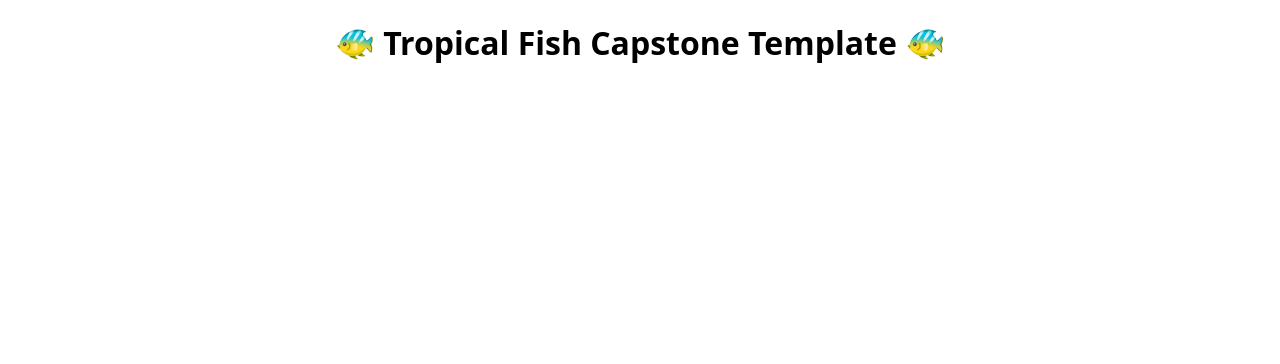
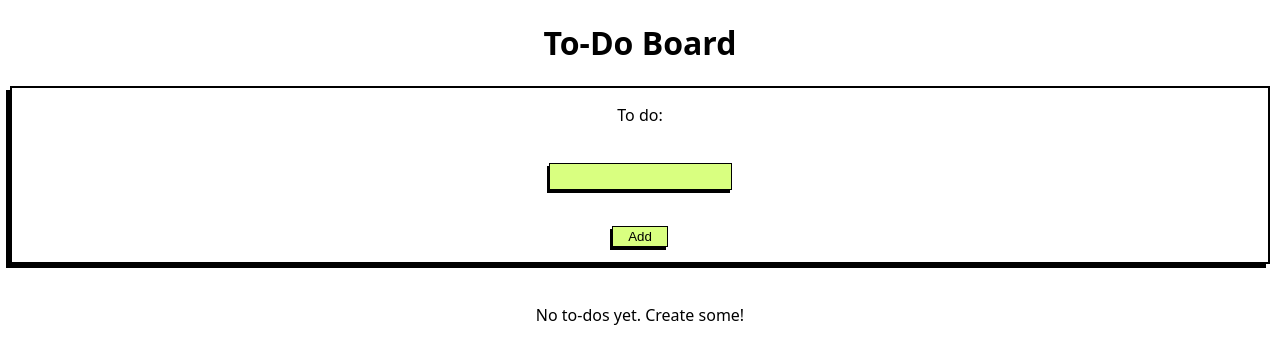
Before and after one commit to supernova-97/Capstone-Project, a Next.js app: page / in a window 1280 px wide. Shown: the top 364 px of the page. Built offline with nearby package versions, Linux system fonts and the light colour scheme.

Commit message:
first commit, built functional to-do list

```diff
--- /dev/null
+++ b/components/Form/Form.js
@@ -0,0 +1,23 @@
+import { StyledForm, StyledInput, StyledAddButton } from "./Form.styled";
+
+function Form({ onAddToDo }) {
+  function handleSubmit(event) {
+    event.preventDefault();
+    const formData = new FormData(event.target);
+    const data = Object.fromEntries(formData);
+    onAddToDo(data);
+    event.target.reset();
+  }
+  return (
+    <>
+      <StyledForm onSubmit={handleSubmit}>
+        <label htmlFor="todo" />
+        <p>To do:</p>
+        <StyledInput type="text" id="todo" name="name" required={true} />
+        <StyledAddButton type="submit">Add</StyledAddButton>
+      </StyledForm>
+    </>
+  );
+}
+
+export default Form;
--- /dev/null
+++ b/components/Form/Form.styled.js
@@ -0,0 +1,40 @@
+import styled from "styled-components";
+
+export const StyledForm = styled.form`
+  border: 2px solid black;
+  display: flex;
+  flex-direction: column;
+  align-items: center;
+  margin: 10px;
+  box-shadow: -4px 4px black;
+`;
+
+export const StyledInput = styled.input`
+  background-color: #d9ff80;
+  height: 1.7rem;
+  margin: 1.3rem;
+  box-shadow: -2px 3px black;
+  border: 1px solid black;
+  :focus {
+    outline: none;
+    border: 2px solid #4af52c;
+  }
+`;
+
+export const StyledAddButton = styled.button`
+  background-color: #d9ff80;
+  border: 1px solid black;
+  box-shadow: -2px 3px black;
+  margin: 15px;
+  padding: 2px 15px;
+  transition: 0.3s;
+  :hover {
+    background-color: #72b359;
+    box-shadow: -3.5px 4.5px black;
+  }
+  :active {
+    background-color: #fff;
+    box-shadow: -2px 3px black;
+    transition: none;
+  }
+`;
--- /dev/null
+++ b/components/List/List.js
@@ -0,0 +1,32 @@
+import {
+  ListContainer,
+  StyledDeleteButton,
+  StyledP,
+  StyledConditionalP,
+  StyledCheckBox,
+} from "./List.styled";
+
+function List({ toDos, onDeleteToDo }) {
+  return (
+    <>
+      <ul>
+        {toDos.map((toDo, index) => (
+          <div key={toDo.id}>
+            <ListContainer>
+              <StyledCheckBox type="checkbox"></StyledCheckBox>
+              <StyledP>{toDo.name}</StyledP>
+              <StyledDeleteButton onClick={() => onDeleteToDo?.(index)}>
+                x
+              </StyledDeleteButton>
+            </ListContainer>
+          </div>
+        ))}
+      </ul>
+      <StyledConditionalP>
+        {toDos.length > 0 ? "" : "No to-dos yet. Create some!"}
+      </StyledConditionalP>
+    </>
+  );
+}
+
+export default List;
--- /dev/null
+++ b/components/List/List.styled.js
@@ -0,0 +1,54 @@
+import styled from "styled-components";
+
+export const ListContainer = styled.li`
+  display: flex;
+  align-items: center;
+  border-bottom: 2px solid black;
+  width: fit-content;
+  padding: 10px;
+  margin: 0px;
+`;
+
+export const StyledCheckBox = styled.input`
+  appearance: none;
+  height: 15px;
+  width: 15px;
+  margin: 10px;
+  background-color: #d9ff80;
+  border: 1px solid black;
+  box-shadow: -1px 1px black;
+  :checked {
+    background-color: grey;
+  }
+  :after {
+  }
+`;
+
+export const StyledDeleteButton = styled.button`
+  background-color: #d9ff80;
+  height: fit-content;
+  width: fit-content;
+  border-radius: 20%;
+  border: 1px solid black;
+  box-shadow: -2px 2px black;
+  font-size: 0.7rem;
+  margin-left: 30px;
+  :hover {
+    background-color: #72b359;
+    box-shadow: -3px 3px black;
+  }
+  :active {
+    background-color: #fff;
+    box-shadow: -2px 2px black;
+    transition: none;
+  }
+`;
+
+export const StyledP = styled.p`
+  margin: 0 15px 0 0;
+`;
+
+export const StyledConditionalP = styled.p`
+  text-align: center;
+  margin: 40px;
+`;
--- a/package.json
+++ b/package.json
@@ -16,7 +16,8 @@
     "next": "13.2.3",
     "react": "18.2.0",
     "react-dom": "18.2.0",
-    "styled-components": "^5.3.8"
+    "styled-components": "^5.3.9",
+    "uid": "^2.0.1"
   },
   "devDependencies": {
     "@svgr/webpack": "^6.5.1",
--- a/pages/index.js
+++ b/pages/index.js
@@ -1,9 +1,28 @@
 import Heading from "../components/Heading";
+import Form from "../components/Form/Form";
+import List from "../components/List/List";
+import { useState } from "react";
+import { uid } from "uid";
 
 export default function Home() {
+  const [toDos, setToDos] = useState([]);
+
+  function handleAddToDo(newToDo) {
+    setToDos([...toDos, { id: uid(), ...newToDo }]);
+  }
+
+  function handleDeleteToDo(index) {
+    console.log("index", index);
+    const newToDos = toDos.filter((_, i) => i !== index);
+    setToDos(newToDos);
+  }
+
+  console.log("todos:", toDos);
   return (
     <main>
-      <Heading>🐠 Tropical Fish Capstone Template 🐠</Heading>
+      <Heading>To-Do Board</Heading>
+      <Form onAddToDo={handleAddToDo} />
+      <List toDos={toDos} onDeleteToDo={handleDeleteToDo} />
     </main>
   );
 }
```
Also changed, not shown: 2 other files (tests, documents, lock files or other folders).
